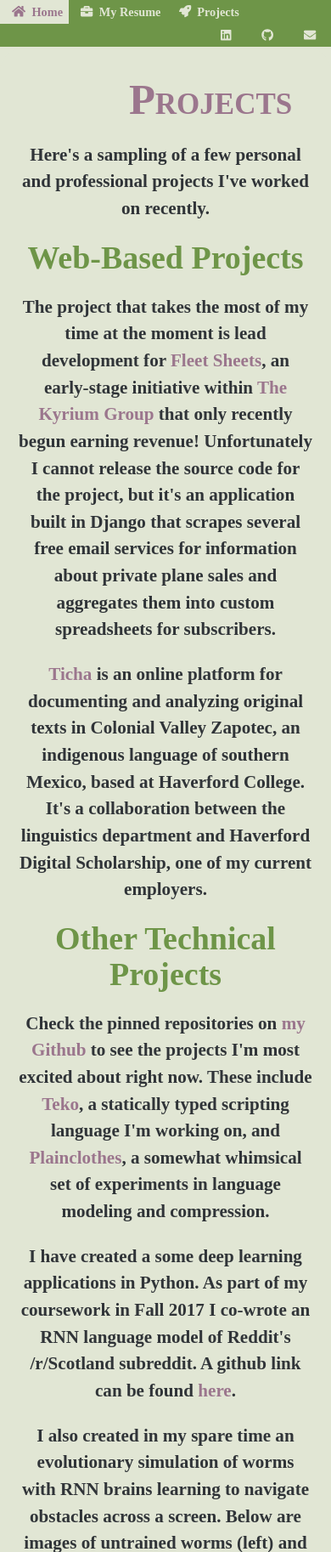
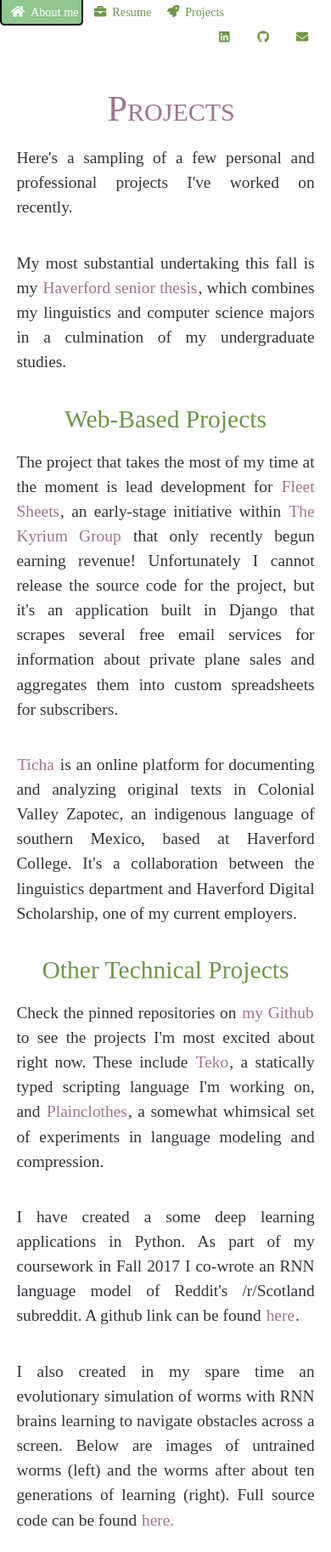
Before and after one commit to cstuartroe/conorstuartroe, a Django app: template lander/templates/lander/projects.html in a window 390 px wide. Shown: the top 1826 px of the page at 85% size. Run offline with Django 3.2, Linux system fonts and the light colour scheme; the template is opened without the code that fills it, so the values that code supplies are empty; some libraries are stand-ins or nearby versions; some web fonts are replaced.

Commit message:
facelift for job hunting

```diff
--- a/lander/templates/lander/base.html
+++ b/lander/templates/lander/base.html
@@ -17,35 +17,28 @@
 
 		<header id = "navbar">
 			<div class = "pagelinks" style="float:left;">
-				<a href = "/"><i class="fas fa-home" aria-hidden="true"></i>Home</a>
-				<a href="/static/pdf/resume.pdf"><i class="fas fa-briefcase" aria-hidden="true"></i>My Resume</a>
+				<a href = "/"> <i class="fas fa-home" aria-hidden="true"></i>About me</a>
+				<a href="/static/pdf/resume.pdf"><i class="fas fa-briefcase" aria-hidden="true"></i>Resume</a>
 				<a href = "/projects"><i class="fas fa-rocket" aria-hidden="true"></i>Projects</a>
 			</div>
 			<div class = "pagelinks" style="float:right;">
 				<a href="http://www.linkedin.com/in/conorstuartroe/">&nbsp;<i class="fab fa-linkedin" aria-hidden="true"></i>&nbsp;</a>
 				<a href="http://www.github.com/cstuartroe">&nbsp;<i class="fab fa-github" aria-hidden="true"></i>&nbsp;</a>
-				<a href="mailto:conorstuartroe@yahoo.com">&nbsp;<i class="fas fa-envelope" aria-hidden="true" title="Yes, I still use Yahoo mail."></i>&nbsp;</a>
+				<a href="mailto:conorstuartroe@gmail.com">&nbsp;<i class="fas fa-envelope" aria-hidden="true"></i>&nbsp;</a>
 			</div>
 		</header>
 
-		<div id = "mainframe">
-			{% block content %}
-			{% endblock %}
-		</div>
-
-		<hr/>
-
-		<div id = "footer">
-			<p style="text-align: center;">All content &copy; Conor Stuart Roe 2018 under a <a href="http://creativecommons.org/licenses/by-nc-nd/3.0/">CC BY-NC-ND 3.0</a> license.</p>
-		</div>
+		<div class="container"><div class="row">
+			<div class="col-xs-2"></div>
+			<div id="mainframe" class="col-xs-12 col-md-8">
+				{% block content %}
+				{% endblock %}
+			</div>
+		</div></div>
 
 		<script>
 			$("<i class=\"fas fa-cog\" aria-hidden=\"true\"></i>").insertAfter("hr")
 		</script>
 
-		<!-- <div class="talen">
-			<p><a href = "/nl">nl</a></p>
-		</div> -->
-
 	</body>
 </html>
--- a/lander/templates/lander/projects.html
+++ b/lander/templates/lander/projects.html
@@ -3,21 +3,53 @@
 {% block content %}
 	<h1>Projects</h1>
 
-	<p>Here's a sampling of a few personal and professional projects I've worked on recently.</p>
+    <p>
+		Here's a sampling of a few personal and professional projects I've worked on recently.
+	</p>
+
+    <p>
+		My most substantial undertaking this fall is my	<a href="https://github.com/cstuartroe/thesis">Haverford senior thesis</a>,
+	    which combines my linguistics and computer science majors in a culmination of my undergraduate studies.
+	</p>
 
 	<h2 id="webdev">Web-Based Projects</h2>
 
-	<p>The project that takes the most of my time at the moment is lead development for <a href="https://www.myfleetsheets.com/">Fleet Sheets</a>, an early-stage initiative within <a href="https://www.kyrium.io/">The Kyrium Group</a> that only recently begun earning revenue! Unfortunately I cannot release the source code for the project, but it's an application built in Django that scrapes several free email services for information about private plane sales and aggregates them into custom spreadsheets for subscribers.</p>
+	<p>
+		The project that takes the most of my time at the moment is lead development for
+		<a href="https://www.myfleetsheets.com/">Fleet Sheets</a>,
+		an early-stage initiative within <a href="https://www.kyrium.io/">The Kyrium Group</a> that only recently begun
+		earning revenue! Unfortunately I cannot release the source code for the project, but it's an application built
+		in Django that scrapes several free email services for information about private plane sales and aggregates
+		them into custom spreadsheets for subscribers.
+	</p>
 
-	<p><a href="http://ticha.haverford.edu">Ticha</a> is an online platform for documenting and analyzing original texts in Colonial Valley Zapotec, an indigenous language of southern Mexico, based at Haverford College. It's a collaboration between the linguistics department and Haverford Digital Scholarship, one of my current employers.</p>
+	<p>
+		<a href="http://ticha.haverford.edu">Ticha</a> is an online platform for documenting and analyzing original
+		texts in Colonial Valley Zapotec, an indigenous language of southern Mexico, based at Haverford College. It's a
+		collaboration between the linguistics department and Haverford Digital Scholarship, one of my current employers.
+	</p>
 
 	<h2 id="deeplearning">Other Technical Projects</h2>
 
-	<p>Check the pinned repositories on <a href="https://github.com/cstuartroe">my Github</a> to see the projects I'm most excited about right now. These include <a href="https://github.com/cstuartroe/teko">Teko</a>, a statically typed scripting language I'm working on, and <a href="https://github.com/cstuartroe/plainclothes">Plainclothes</a>, a somewhat whimsical set of experiments in language modeling and compression.</p>
+	<p>
+		Check the pinned repositories on <a href="https://github.com/cstuartroe">my Github</a> to see the projects I'm
+		most excited about right now. These include <a href="https://github.com/cstuartroe/teko">Teko</a>, a statically
+		typed scripting language I'm working on, and <a href="https://github.com/cstuartroe/plainclothes">Plainclothes</a>,
+		a somewhat whimsical set of experiments in language modeling and compression.
+	</p>
 
-	<p>I have created a some deep learning applications in Python. As part of my coursework in Fall 2017 I co-wrote an RNN language model of Reddit's /r/Scotland subreddit. A github link can be found <a href="https://github.com/cstuartroe/r-scotland-language-model">here</a>.</p>
+	<p>
+		I have created a some deep learning applications in Python. As part of my coursework in Fall 2017 I co-wrote an
+		RNN language model of Reddit's /r/Scotland subreddit. A github link can be found
+		<a href="https://github.com/cstuartroe/r-scotland-language-model">here</a>.
+	</p>
 
-	<p>I also created in my spare time an evolutionary simulation of worms with RNN brains learning to navigate obstacles across a screen. Below are images of untrained worms (left) and the worms after about ten generations of learning (right). Full source code can be found <a href="https://github.com/cstuartroe/misc/blob/master/Python/Worms/worms.py">here.</a></p>
+	<p>
+		I also created in my spare time an evolutionary simulation of worms with RNN brains learning to navigate
+		obstacles across a screen. Below are images of untrained worms (left) and the worms after about ten generations
+		of learning (right). Full source code can be found
+		<a href="https://github.com/cstuartroe/misc/blob/master/Python/Worms/worms.py">here.</a>
+	</p>
 
 	<img src="https://raw.githubusercontent.com/cstuartroe/misc/master/Python/Worms/stupid-worms.gif" style="width:24em; height:12em;"/>
 	<img src="https://raw.githubusercontent.com/cstuartroe/misc/master/Python/Worms/worms.gif" style="width:24em; height:12em;"/>
@@ -25,13 +57,43 @@
 	<h2 id="writing">Research and Writing</h2>
 
 	<p>I've authored and co-authored a number of research projects recently.</p>
-	<p>The most substantial is the research I conducted in summer 2017 with <a href="https://ivy.ai">Ivy</a>, proposing and beginning preliminary implementation of several new strategies for their core product, natural language understanding software which reads the web and answers questions from university site visitors. The products of that research are under proprietary ownership of Ivy and cannot be given here.</p>
-	<p>I also conducted several related research projects in fall 2017 related to the Colonial Zapotec language, an indigenous language of 16th-18th century Mexico known only through archived legal and religious documents. A curated edition of part of Leonardo Levanto's 1632 Cathecismo, which I co-authored, can be found <a href="https://ticha.haverford.edu/en/texts/levanto-arte/98/original/">here</a>. I also conducted <a href="/static/pdf/Zapotec.pdf">an individual research project</a> investigating the usage of the covert subject morphosytactic construction in Zapotec, an example of descriptive linguistic writing.</p>
-	<p>With <a href="https://dynalect.com">Dynalect</a> I wrote weekly feature pieces and cowrote monthly in-depth industry reports, such as <a href="https://dynalect.files.wordpress.com/2017/05/final-clean-water-report.pdf">this one</a> about clean water access.</p>
+
+	<p>
+		The most substantial is the research I conducted in summer 2017 with <a href="https://ivy.ai">Ivy</a>, proposing
+		and beginning preliminary implementation of several new strategies for their core product, natural language
+		understanding software which reads the web and answers questions from university site visitors. The products of
+		that research are under proprietary ownership of Ivy and cannot be given here.
+	</p>
+
+	<p>
+		I also conducted several related research projects in fall 2017 related to the Colonial Zapotec language, an
+		indigenous language of 16th-18th century Mexico known only through archived legal and religious documents. A
+		curated edition of part of Leonardo Levanto's 1632 Cathecismo, which I co-authored, can be found
+		<a href="https://ticha.haverford.edu/en/texts/levanto-arte/98/original/">here</a>. I also conducted
+		<a href="/static/pdf/Zapotec.pdf">an individual research project</a> investigating the usage of the covert
+		subject morphosytactic construction in Zapotec, an example of descriptive linguistic writing.
+	</p>
+
+	<p>
+		With <a href="https://dynalect.com">Dynalect</a> I wrote weekly feature pieces and cowrote monthly in-depth
+		industry reports, such as
+		<a href="https://dynalect.files.wordpress.com/2017/05/final-clean-water-report.pdf">this one</a>
+		about clean water access.
+	</p>
 
 	<h2 id="language">Language Learning</h2>
 
-	<p>I enjoy learning languages for fun. Besides English, which I speak natively, I am also a proficient reader and rusty but competent conversationalist with <b>Dutch</b> as well as moderately comfortable in <b>Mandarin</b>. I have the terrible habit of casually learning many languages at once, and I have a working familiarity (approximately A1-A2 level, or ability to understand given a dictionary) with <b>Spanish</b>, <b>French</b>, <b>Russian</b>, and <b>Turkish</b>.</p>
+	<p>
+		I enjoy learning languages for fun. Besides English, which I speak natively, I am also a proficient reader and
+		rusty but competent conversationalist with <b>Dutch</b> as well as moderately comfortable in <b>Mandarin</b>. I
+		have the terrible habit of casually learning many languages at once, and I have a working familiarity
+		(approximately A1-A2 level, or ability to understand given a dictionary) with <b>Spanish</b>, <b>Russian</b>,
+		and <b>Turkish</b>.
+	</p>
 
-	<p>I can be found on <a href="https://www.duolingo.com/ConorS2pacRoe">Duolingo</a>, <a href="https://www.memrise.com/user/%E5%B0%8F%E5%BE%90-csturoe/">Memrise</a>, and HelloTalk.</p>
+	<p>
+		I can be found on <a href="https://www.duolingo.com/ConorS2pacRoe">Duolingo</a>,
+		<a href="https://www.memrise.com/user/%E5%B0%8F%E5%BE%90-csturoe/">Memrise</a>,
+		and HelloTalk.
+	</p>
 {% endblock %}
--- a/static/css/custom.css
+++ b/static/css/custom.css
@@ -1,13 +1,3 @@
-/*Color Scheme:
-background #E1E6D4
-plain text #303438
-links and header #6E9548
-highlight #9B768D
-other #B8D29F
-other2 #834B80
-placeholderB8D29F
-*/
-
 @font-face {
     font-family: "Gentium";
     src: url("/static/font/GentiumPlus-R.ttf") format('truetype'),
@@ -15,8 +5,21 @@ placeholderB8D29F
     font-weight: normal;
 }
 
+::-webkit-scrollbar {
+    width: 10px;
+}
+
+::-webkit-scrollbar-track {
+    background: #fff;
+}
+
+::-webkit-scrollbar-thumb {
+    background: #f0f0f0;
+    border-radius: 5px;
+}
+
 body {
-	background-color: #E1E6D4;
+	background-color: white;
 	text-align: center;
 }
 
@@ -25,9 +28,7 @@ h1 {
 	font-family: "Gentium";
 	color: #6E9548;
 	padding: 0em 3em;
-	font-weight: normal;
-	font-size:6vh;
-	font-weight: 900;
+	font-size: 5vh;
 	color: #9B768D;
 	font-variant: small-caps;
 }
@@ -41,13 +42,8 @@ h2 {
 	font-family: "Gentium";
 	color: #6E9548;
 	padding: 0;
-	font-size: 4.5vh;
-	font-weight: 900;
+	font-size: 3.5vh;
 	margin: .5em;
-}
-
-h2.chinese {
-	font-size: 2.5vh;
 }
 
 button:focus {outline:0;}
@@ -55,14 +51,14 @@ button:focus {outline:0;}
 p, td, th, textarea, button {
 	font-family: "Gentium";
 	line-height: 1.5;
-	font-size: 2.5vh;
-	text-align: center;
+	font-size: 2.3vh;
+	text-align: justify;
 }
 
 p, td, th, button {
 	color: #303438;
 	padding: 0;
-	font-weight: 600;
+	padding-bottom: 2vh;
 	margin: 1em;
 }
 
@@ -87,10 +83,6 @@ th {
 	color: #6E9548;
 }
 
-p.chinese {
-	font-size: 2.5vh;
-}
-
 .fa, .fas, .fab, .svg-inline--fa {
 	font-size: 100% !important;
 	margin: 0em .5em;
@@ -101,7 +93,7 @@ pre {
 	text-align: left;
 	color: #E1E6D4;
 	padding: 10px;
-	font-size: 2.5vh;
+	font-size: 2vh;
 	line-height: 1;
 	background-color: #303438;
 	width: auto;
@@ -115,7 +107,7 @@ code {
 	font-weight: 400;
 	color: #E1E6D4;
 	padding: 5px;
-	font-size: 2.5vh;
+	font-size: 2vh;
 	line-height: 1;
 	background-color: #303438;
 	margin: 0;
@@ -143,16 +135,23 @@ hr {
 	background: #E1E6D4;
 	border-radius: 50%;
 	color: #303438;
-	top: -2em;
+	top: -2.1em;
 }
 
 p a {
-	font-weight: 600;
 	color: #9B768D;
+	border: 1px solid white;
+	border-radius: 5px;
+}
+
+p a:hover {
+	background-color: #8fc78f;
+	border-color: black;
+    color: white;
+    text-decoration: none;
 }
 
 b {
-	font-weight: 900;
 	color: #6E9548;
 }
 
@@ -162,11 +161,12 @@ table {
 
 #navbar {
 	position: fixed;
-	width: 100%;
+	width: 100vw;
 	top: 0;
 	left: 0;
-	background-color: #6E9548;
+	background-color: white;
 	z-index: 1;
+	padding-right: 10px;
 }
 
 .container {
@@ -182,60 +182,29 @@ table {
 	display: block;
 	font-family: "Gentium";
     font-size: calc(1vh + 1.5vw);
-	color: #E1E6D4;
-	font-weight: 600;
-	text-decoration:none;
-	padding: .25em .5em;
+	color: #6E9548;
+	text-decoration: none;
+	padding: .25em;
+	border: 2px solid white;
+	border-top: none;
+	border-radius: 0 0 5px 5px;
 }
 
 .pagelinks a:hover {
-	color: #9B768D;
-	background-color: #E1E6D4;
-}
-
-#name {
-	overflow: hidden;
-    float:none;
-	background-color: #6E9548;
-}
-
-#name a {
-	float: left;
-	display: block;
-	font-family: "Gentium";
-	font-size: 2.5vh;
-	color: #E1E6D4;
-	padding: .25em 1em;
+	background-color: #8fc78f;
+	border-color: black;
+    color: white;
 }
 
 #mainframe {
-	margin: 4em auto;
-	padding: 1em 0em;
-	max-width: 60em;
-	background-color: #E1E6D4;
-	border-radius: 2em;
 	text-align: center;
-}
-
-#mainframex {
-	padding: 3em;
-	margin-left: 15%;
-	margin-right: 15%;
-}
-
-#titanic {
-	float: none;
+	padding: 10vh 0;
 }
 
 .circle {
     border-radius: 40%;
     margin: 1em auto;
     display:block;
-}
-
-.talen {
-	position: fixed;
-	bottom: 0px;
 }
 
 #grid td {
```
Also changed, not shown: lander/templates/lander/index.html (+30 -29 lines), static/img/conor.jpg, 1 other file.
